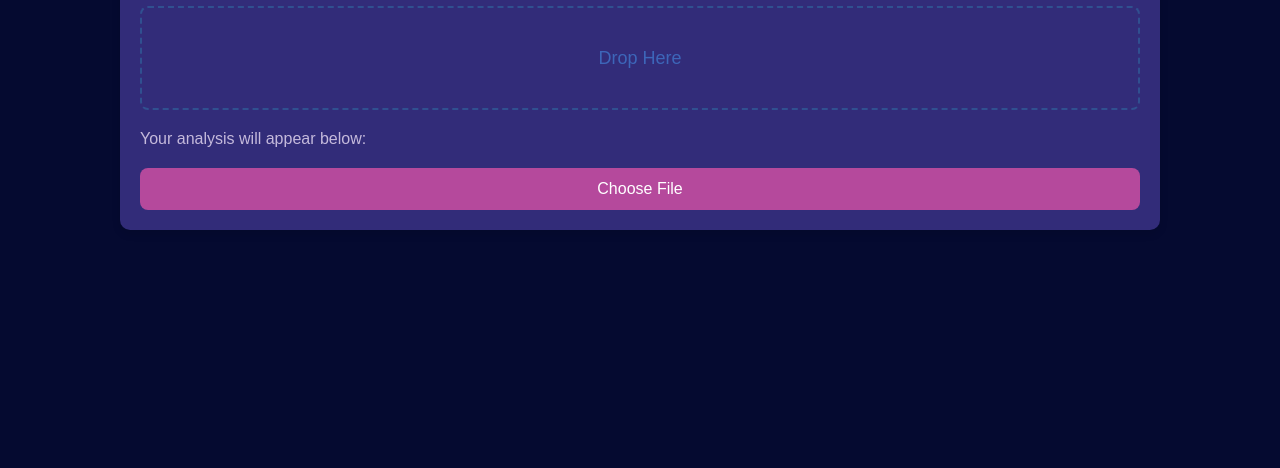
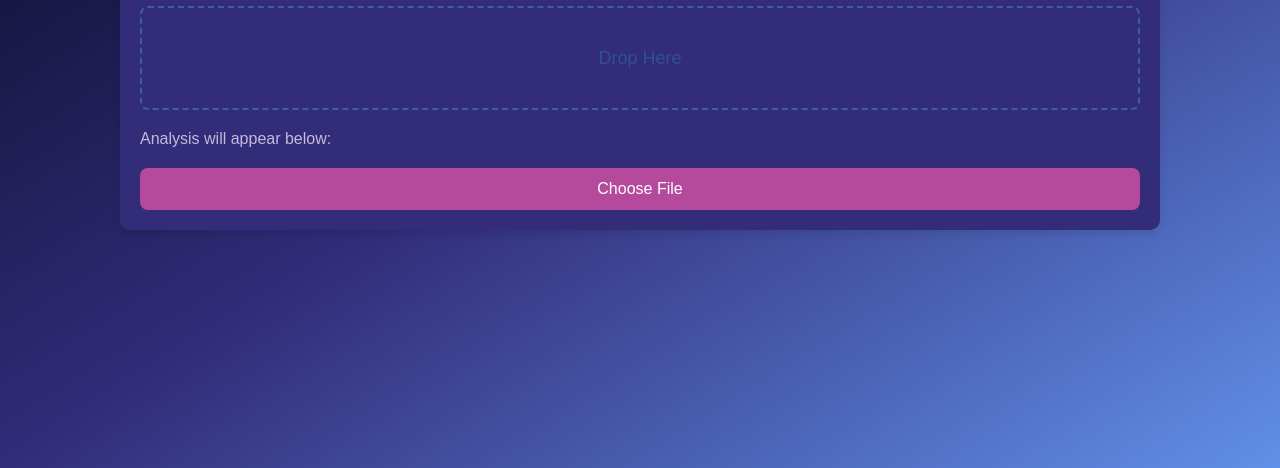
Before and after one commit to H-Pow/viralbase, a website: page pretendapp.html in a window 1280 px wide. Shown: the part 332-800 px from the top of the page. Drawn offline with Linux system fonts and the light colour scheme.

Commit message:
pretendapp done

```diff
--- a/pretendapp.html
+++ b/pretendapp.html
@@ -7,7 +7,6 @@
   <style>
     body {
   font-family: Arial, sans-serif;
-      background-color: #050a30; /* New background color */
   margin: 0;
   padding: 0;
   display: flex;
@@ -15,7 +14,33 @@
   align-items: center;
   height: 100vh;
   color: #c5badc; /* New text color */
+  background:
+    linear-gradient(to bottom right, #04071d, #322c79, #6090e7); /* Gradient as background */
+  background-size: cover; /* Ensure gradient covers the entire background */
 }
+
+#content {
+  width: 80%;
+  max-width: 1000px;
+  padding: 20px;
+  position: relative; /* Position container content for overlay */
+}
+
+body::before {
+  content: "";
+  position: absolute;
+  top: 10px; /* Adjust position of image */
+  left: 10px; /* Adjust position of image */
+  width: 150px; /* Adjust size of image */
+  height: 75px; /* Adjust size of image */
+  background-image: url('/images/viralbaseicon.png'); /* Path to your PNG image */
+  background-size: contain;
+  background-repeat: no-repeat;
+  z-index: 1; /* Ensure the image is on top of the background gradient */
+}
+
+
+
 
     .container {
       width: 80%;
@@ -32,12 +57,12 @@
     }
 
     #dropContainer {
-      border: 2px dashed #305090; /* New border color */
+      border: 2px dashed #385fac; /* New border color */
       height: 100px;
       text-align: center;
       line-height: 100px;
       margin-bottom: 20px;
-      color: #3d66b9; /* New text color */
+      color: #305090; /* New text color */
       font-size: 18px;
       border-radius: 8px;
       cursor: pointer;
@@ -129,11 +154,11 @@
 <body>
 
   <div class="container">
-    <h1>Upload Video for Transcription</h1>
+    <h1>Video Upload</h1>
     <div id="dropContainer">
       Drop Here
     </div>
-    <p>Your analysis will appear below:</p>
+    <p>Analysis will appear below:</p>
     <div id="output"></div> <!-- This will hold the transcription table -->
 
     <!-- Spinner container placed above the "Choose File" button -->
@@ -151,6 +176,15 @@
     const fileInput = document.getElementById("fileInput");
     const outputDiv = document.getElementById("output");
     const loadingDiv = document.getElementById("loading");
+
+    fileInput.addEventListener('change', function(evt) {
+        evt.preventDefault();
+        const file = event.target.files[0]; // Get the first selected file
+
+        if (file) {
+            uploadFile(file);
+        }
+    })
 
     dropContainer.ondragover = dropContainer.ondragenter = function(evt) {
       evt.preventDefault();
```
Lines whose indentation alone changed are shown as unchanged.
